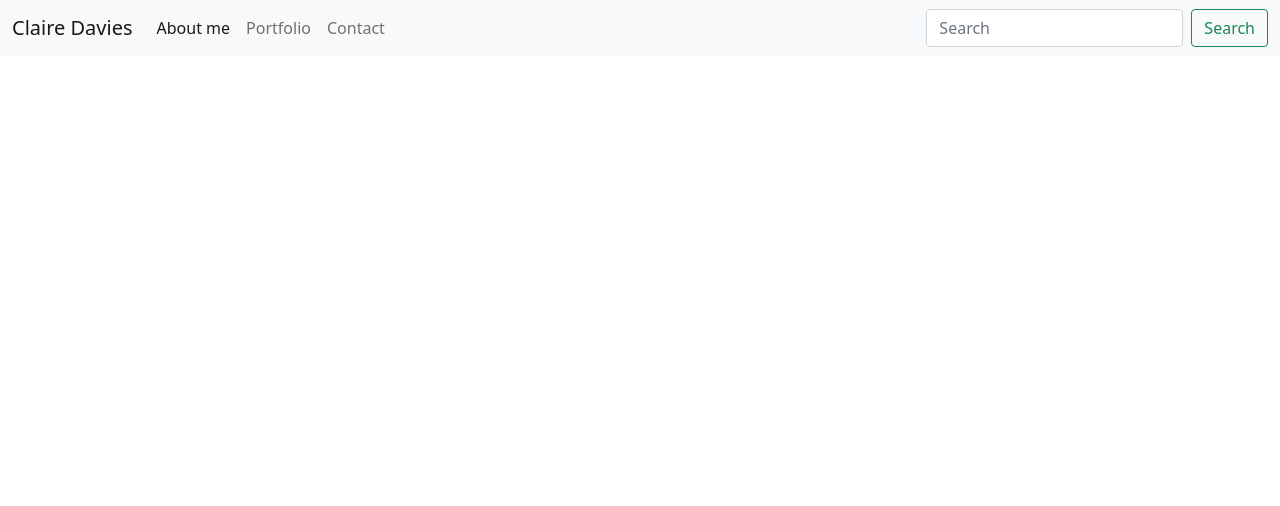
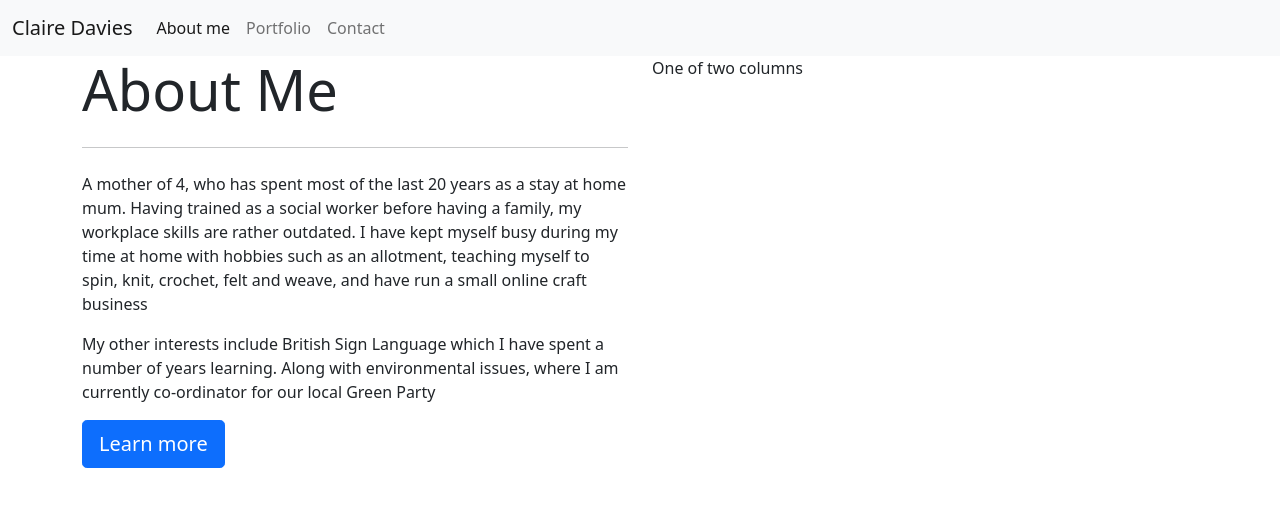
Before and after one commit to ClaireMDavies/portfolio, a plain HTML site: page index.html in a window 1280 px wide. Drawn offline with nearby package versions, Linux system fonts and the light colour scheme.

Commit message:
container, row, column and jumbotron

```diff
--- a/index.html
+++ b/index.html
@@ -8,6 +8,7 @@
     <title>About me</title>
 </head>
 <body>
+  <!--navbar created with links made to other pages and search bar removed-->
     <nav class="navbar navbar-expand-lg navbar-light bg-light">
         <div class="container-fluid">
           <a class="navbar-brand" href="#">Claire Davies</a>
@@ -26,12 +27,30 @@
                 <a class="nav-link" href="contact.html" >Contact</a>
               </li>
             </ul>
-            <form class="d-flex">
-              <input class="form-control me-2" type="search" placeholder="Search" aria-label="Search">
-              <button class="btn btn-outline-success" type="submit">Search</button>
-            </form>
           </div>
         </div>
       </nav>
+<!--Adding in container, rows and colums-->
+      <div class="container">
+        <div class="row">
+          <div class="col-sm">
+            <div class="jumbotron">
+              <h1 class="display-4">About Me</h1>
+              <hr class="my-4">
+              <p>A mother of 4, who has spent most of the last 20 years as a stay at home mum.  Having trained as a social worker before having a family, my workplace skills are rather outdated.  I have kept myself busy during my time at home with hobbies such as an allotment, teaching myself to spin, knit, crochet, felt and weave, and have run a small online craft business</p>
+              <p>My other interests include British Sign Language which I have spent a number of years learning.  Along with environmental issues, where I am currently co-ordinator for our local Green Party</p>
+              <p class="lead">
+                <a class="btn btn-primary btn-lg" href="#" role="button">Learn more</a>
+              </p>
+            </div>
+          </div>
+          <div class="col-sm">
+              One of two columns
+            </div>
+
+
+
+      <!--Added js link to enable popper-->
+      <script src="https://cdn.jsdelivr.net/npm/bootstrap@5.0.0-beta1/dist/js/bootstrap.bundle.min.js" integrity="sha384-ygbV9kiqUc6oa4msXn9868pTtWMgiQaeYH7/t7LECLbyPA2x65Kgf80OJFdroafW" crossorigin="anonymous"></script>
 </body>
 </html>
```
